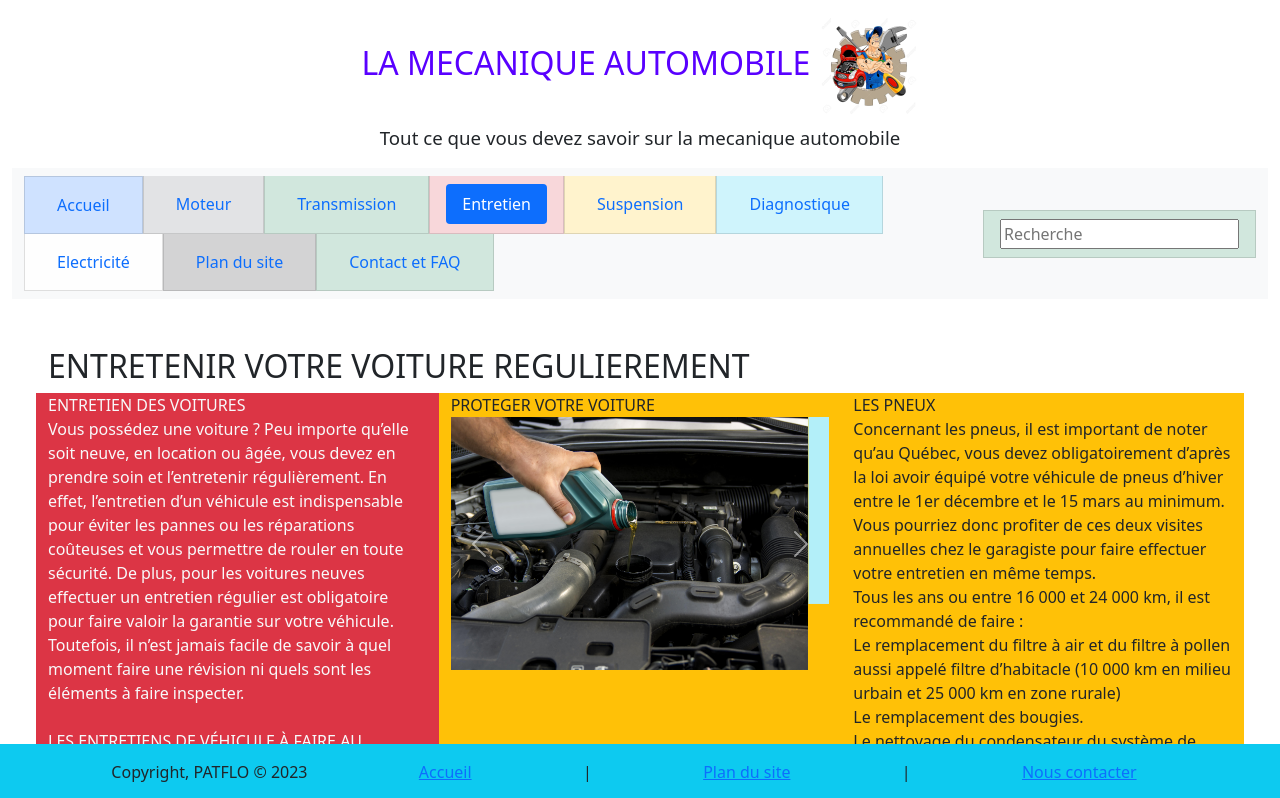
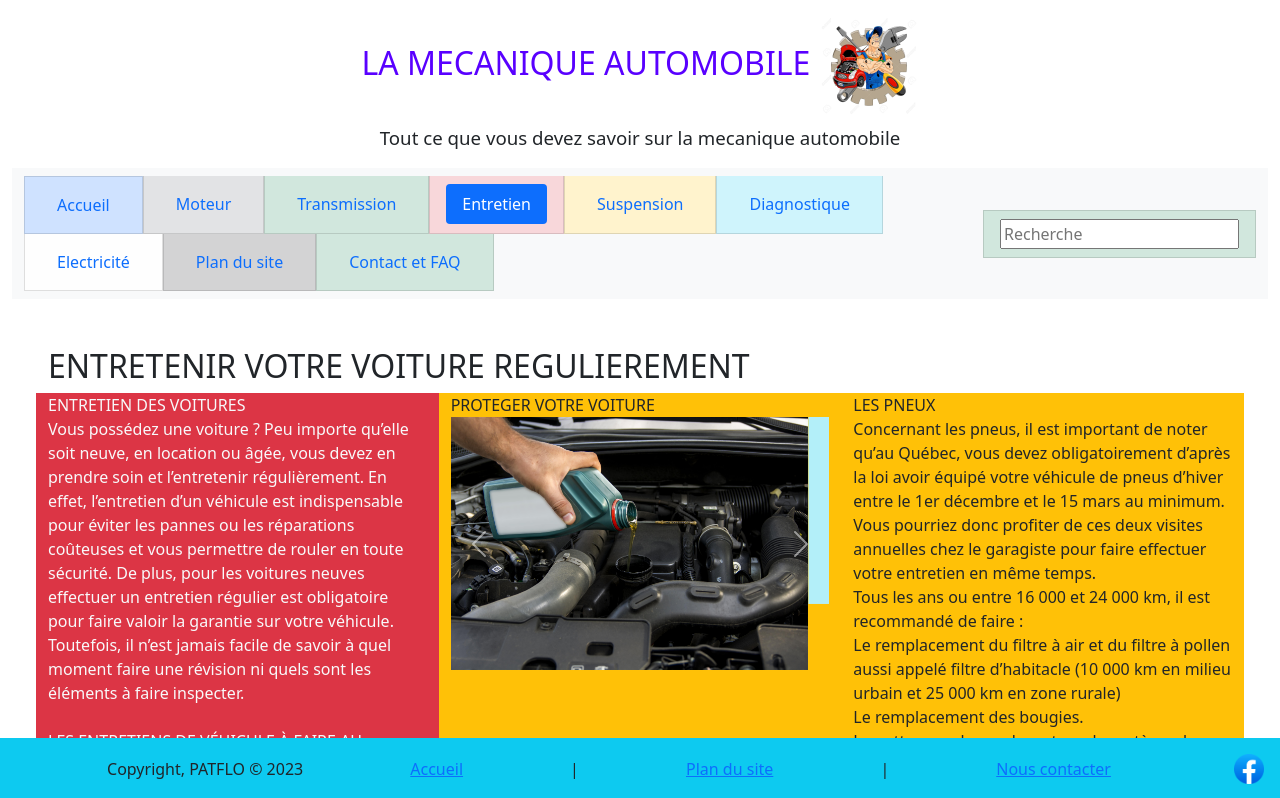
Before and after one commit to patrickflo/mecano, a plain HTML site: page page4.html in a window 1280 px wide. Shown: the top 798 px of the page. Drawn offline with nearby package versions, Linux system fonts and the light colour scheme.

Commit message:
Update page4.html

```diff
--- a/page4.html
+++ b/page4.html
@@ -141,7 +141,7 @@ Que ce soit pour un entretien automobile aux six mois ou annuel ou encore pour f
       <a href="index.html">Accueil</a> |
       <a href="page8.html">Plan du site</a> |
       <a href="page9.html">Nous contacter</a>
-      <a class="nav-link" href="https://www.facebook.com" target="_blank"><img src="./image/Facebook.png" alt="" class="logos img-fluid"></a>
+      <a class="nav-link" href="https://www.facebook.com" target="_blank"><img src="Facebook.png" alt="" class="logos img-fluid"></a>
       </footer>
 
   </body>
```
